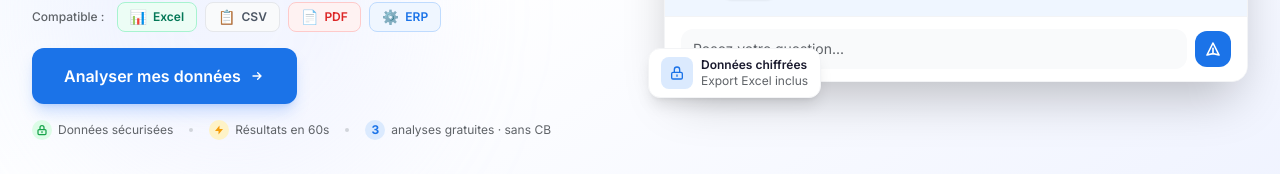
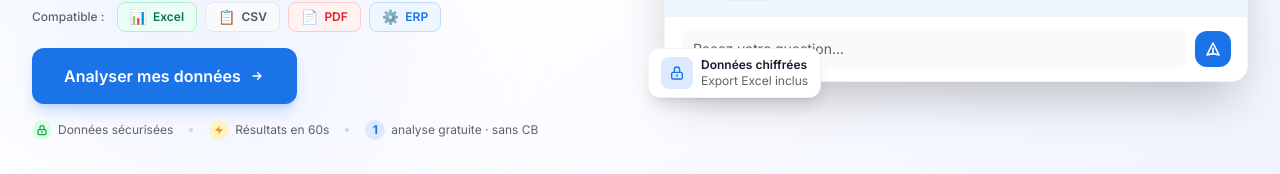
Before and after one commit to fredancio/Pepperyn, a Next.js app in the folder frontend/: page / in a window 1280 px wide. Shown: the part 626-800 px from the top of the page. Built offline with nearby package versions, Linux system fonts and the light colour scheme.

Commit message:
fix: 3 analyses -> 1 analyse gratuite, prix PRO 79€ dans messages

```diff
--- a/frontend/components/chat/ChatContainer.tsx
+++ b/frontend/components/chat/ChatContainer.tsx
@@ -47,7 +47,7 @@ const QUICK_SUGGESTIONS = [
 
 const LIMIT_MESSAGE = `Vous avez atteint la limite de 3 interactions contextuelles pour cette analyse (plan gratuit).
 
-💡 Passez au plan PRO pour un usage conversationnel étendu, des exports Excel & PowerPoint, et une mémoire persistante complète — à partir de 59€/mois.
+💡 Passez au plan PRO pour un usage conversationnel étendu, des exports Excel & PowerPoint, et une mémoire persistante complète — à partir de 79€/mois.
 
 Ou démarrez une nouvelle analyse avec un nouveau fichier.`;
 
--- a/frontend/components/chat/InputBar.tsx
+++ b/frontend/components/chat/InputBar.tsx
@@ -148,7 +148,7 @@ export function InputBar({ onSendMessage, onSendFile, disabled, placeholder, upl
         </div>
 
         <p className="text-center text-xs text-[#5F6368]">
-          3 analyses gratuites · sans CB
+          1 analyse gratuite · sans CB
         </p>
       </div>
     );
--- a/frontend/components/landing/HeroSection.tsx
+++ b/frontend/components/landing/HeroSection.tsx
@@ -113,8 +113,8 @@ export function HeroSection() {
               </span>
               <span className="w-1 h-1 rounded-full bg-gray-300 hidden sm:block" />
               <span className="flex items-center gap-1.5">
-                <span className="w-5 h-5 rounded-full bg-blue-100 flex items-center justify-center flex-shrink-0 text-[#1B73E8] font-bold text-xs">3</span>
-                analyses gratuites · sans CB
+                <span className="w-5 h-5 rounded-full bg-blue-100 flex items-center justify-center flex-shrink-0 text-[#1B73E8] font-bold text-xs">1</span>
+                analyse gratuite · sans CB
               </span>
             </div>
           </div>
--- a/frontend/components/landing/HowItWorks.tsx
+++ b/frontend/components/landing/HowItWorks.tsx
@@ -120,7 +120,7 @@ export function HowItWorks() {
               <path strokeLinecap="round" strokeLinejoin="round" strokeWidth={2} d="M13 7l5 5m0 0l-5 5m5-5H6" />
             </svg>
           </a>
-          <p className="text-sm text-[#5F6368] mt-3">3 analyses gratuites • Sans carte bancaire</p>
+          <p className="text-sm text-[#5F6368] mt-3">1 analyse gratuite • Sans carte bancaire</p>
         </div>
       </div>
     </section>
```
